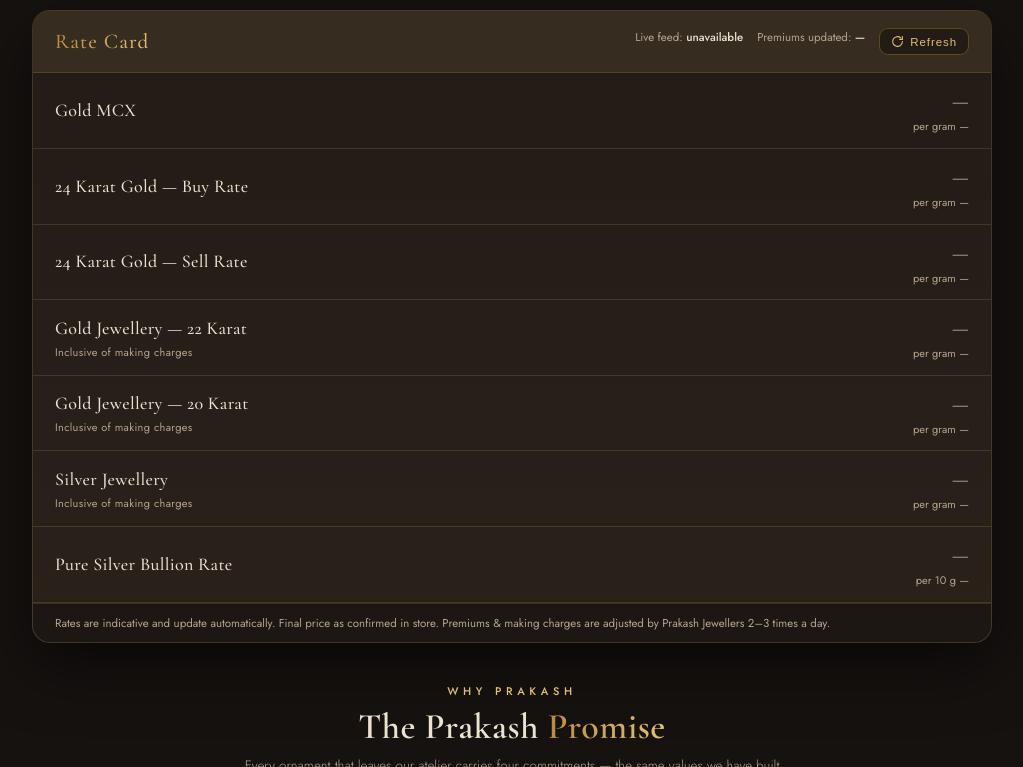
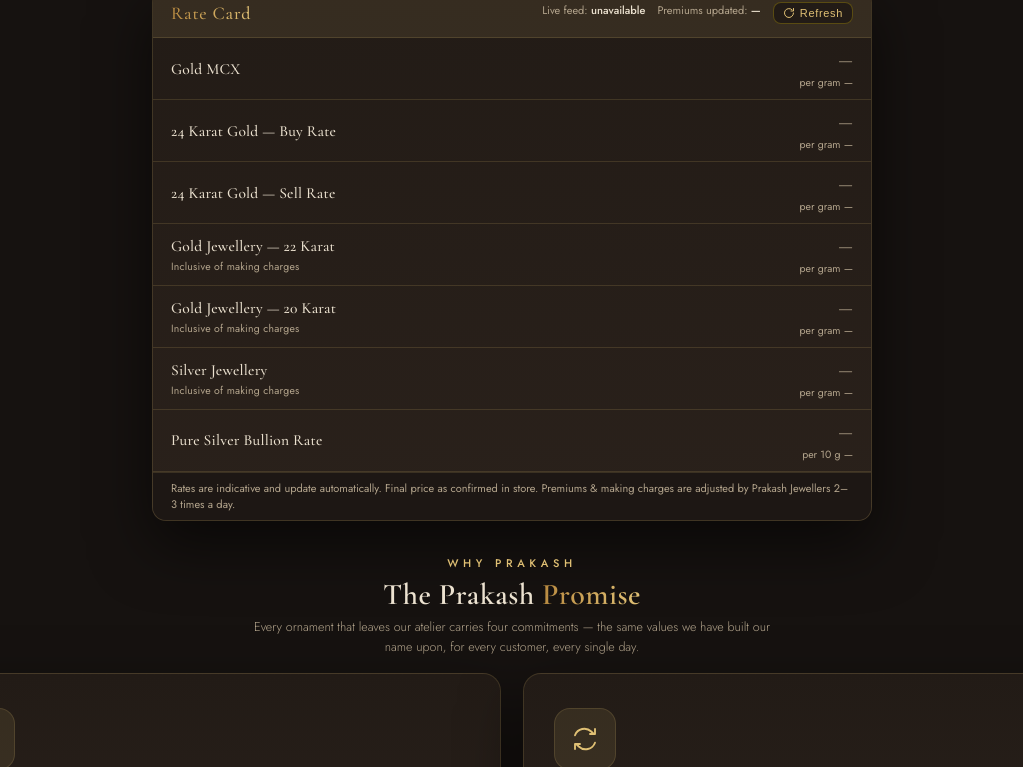
Before and after one commit to AnirudhChhabra54/PrakashJewellers, a website: page index.html in a window 1280 px wide. Shown: the part 1130-1897 px from the top of the page, without its empty margins (128-1151 px from the left). Drawn offline with nearby package versions, Linux system fonts and the light colour scheme; no server answers.

Commit message:
Reduce rate card size, width, and padding

```diff
--- a/index.html
+++ b/index.html
@@ -108,44 +108,44 @@ h1,h2,h3{font-family:var(--serif);font-weight:600;margin:0;line-height:1.08;lett
 .hero h1{font-size:clamp(24px,4vw,40px)}
 
 /* ============ SECTION HEADERS ============ */
-.section{padding:34px 0}
-.sec-head{text-align:center;margin-bottom:20px}
-.sec-head h2{font-size:clamp(24px,3.8vw,36px);margin-top:6px}
-.sec-head p{color:var(--muted);max-width:540px;margin:8px auto 0;font-size:13.5px;font-weight:300}
+.section{padding:28px 0}
+.sec-head{text-align:center;margin-bottom:16px}
+.sec-head h2{font-size:clamp(22px,3.2vw,30px);margin-top:4px}
+.sec-head p{color:var(--muted);max-width:540px;margin:6px auto 0;font-size:12.5px;font-weight:300}
 
 /* ============ RATES LEDGER ============ */
 .ledger{background:linear-gradient(180deg,var(--panel),var(--panel2));border:1px solid var(--line);
-  border-radius:var(--r);box-shadow:var(--shadow);overflow:hidden;max-width:960px;margin:0 auto}
-.ledger-top{display:flex;flex-wrap:wrap;gap:12px;align-items:center;justify-content:space-between;
-  padding:14px 22px;border-bottom:1px solid var(--line);background:var(--soft)}
-.ledger-top .t{font-family:var(--serif);font-size:21px;letter-spacing:1px}
-.ledger-meta{display:flex;gap:14px;flex-wrap:wrap;font-size:11.5px;color:var(--muted)}
+  border-radius:14px;box-shadow:var(--shadow);overflow:hidden;max-width:720px;margin:0 auto}
+.ledger-top{display:flex;flex-wrap:wrap;gap:10px;align-items:center;justify-content:space-between;
+  padding:10px 18px;border-bottom:1px solid var(--line);background:var(--soft)}
+.ledger-top .t{font-family:var(--serif);font-size:18px;letter-spacing:.8px}
+.ledger-meta{display:flex;gap:12px;flex-wrap:wrap;font-size:11px;color:var(--muted)}
 .ledger-meta b{color:var(--text);font-weight:500}
-.refresh{display:inline-flex;align-items:center;gap:6px;border:1px solid var(--line2);background:var(--panel);
-  color:var(--gold);border-radius:9px;padding:6px 11px;font-size:11.5px;letter-spacing:.08em;cursor:pointer;transition:.3s var(--ease)}
+.refresh{display:inline-flex;align-items:center;gap:5px;border:1px solid var(--line2);background:var(--panel);
+  color:var(--gold);border-radius:8px;padding:4px 9px;font-size:11px;letter-spacing:.06em;cursor:pointer;transition:.3s var(--ease)}
 .refresh:hover{background:var(--gold);color:#1a140c}
-.refresh svg{width:13px;height:13px}
+.refresh svg{width:12px;height:12px}
 .refresh.spin svg{animation:spin .8s linear infinite}
 @keyframes spin{to{transform:rotate(360deg)}}
 
-.rate-row{display:grid;grid-template-columns:1.2fr 1fr;gap:14px;align-items:center;
-  padding:12px 22px;border-bottom:1px solid var(--line);transition:background .35s var(--ease)}
+.rate-row{display:grid;grid-template-columns:1.2fr 1fr;gap:10px;align-items:center;
+  padding:8px 18px;border-bottom:1px solid var(--line);transition:background .35s var(--ease)}
 .rate-row:last-child{border-bottom:0}
 .rate-row:hover{background:var(--soft)}
-.rate-row .label .name{font-family:var(--serif);font-size:18px;letter-spacing:.3px}
-.rate-row .label .sub{font-size:11px;color:var(--muted);letter-spacing:.03em;margin-top:1px}
-.rate-row .label .chip{display:inline-block;margin-top:4px;font-size:9.5px;letter-spacing:.16em;text-transform:uppercase;
-  padding:2px 8px;border-radius:999px;background:var(--chip);color:var(--gold);border:1px solid var(--line)}
+.rate-row .label .name{font-family:var(--serif);font-size:15.5px;letter-spacing:.2px;font-weight:500}
+.rate-row .label .sub{font-size:10.5px;color:var(--muted);letter-spacing:.02em;margin-top:1px}
+.rate-row .label .chip{display:inline-block;margin-top:2px;font-size:9px;letter-spacing:.14em;text-transform:uppercase;
+  padding:2px 7px;border-radius:999px;background:var(--chip);color:var(--gold);border:1px solid var(--line)}
 .rate-row .label .chip.manual{color:var(--muted);background:transparent}
 .rate-val{text-align:right}
-.rate-val .big{font-family:var(--serif);font-size:clamp(21px,2.8vw,30px);font-weight:600;letter-spacing:.4px}
-.rate-val .unit{font-size:11px;color:var(--muted);margin-top:1px}
-.rate-val .big.na{color:var(--muted);font-size:20px}
-.skeleton{display:inline-block;width:90px;height:24px;border-radius:6px;
+.rate-val .big{font-family:var(--serif);font-size:clamp(17px,2.2vw,22px);font-weight:600;letter-spacing:.3px}
+.rate-val .unit{font-size:10.5px;color:var(--muted);margin-top:1px}
+.rate-val .big.na{color:var(--muted);font-size:17px}
+.skeleton{display:inline-block;width:75px;height:18px;border-radius:5px;
   background:linear-gradient(90deg,var(--soft) 25%,var(--line) 50%,var(--soft) 75%);
   background-size:200% 100%;animation:shim 1.3s infinite;vertical-align:middle}
 @keyframes shim{to{background-position:-200% 0}}
-.ledger-note{padding:10px 22px;font-size:11.5px;color:var(--muted);background:var(--bg2);border-top:1px solid var(--line)}
+.ledger-note{padding:8px 18px;font-size:11px;color:var(--muted);background:var(--bg2);border-top:1px solid var(--line);line-height:1.4}
 
 /* ============ PROMISE TEASER (home) ============ */
 .teaser{position:relative;border:1px solid var(--line);border-radius:var(--r);overflow:hidden;
@@ -260,11 +260,11 @@ footer .fmono{font-family:var(--serif);letter-spacing:3px;font-size:18px;color:v
   .brand-banner-img{border-radius:8px;box-shadow:0 6px 20px var(--shadow)}
   .hero{padding:20px 0 2px}
   .hero h1{font-size:clamp(22px,5vw,34px)}
-  .rate-row{grid-template-columns:1fr;gap:6px;text-align:left;padding:12px 14px}
+  .rate-row{grid-template-columns:1fr;gap:4px;text-align:left;padding:8px 14px}
   .rate-val{text-align:left}
-  .ledger-top{padding:12px 14px}
-  .ledger-meta{gap:10px}
-  .ledger-note{padding:10px 14px}
+  .ledger-top{padding:9px 14px}
+  .ledger-meta{gap:8px}
+  .ledger-note{padding:8px 14px}
   .prom-grid{grid-template-columns:1fr}
   .row2{grid-template-columns:1fr}
   .teaser{padding:24px 16px}
```
